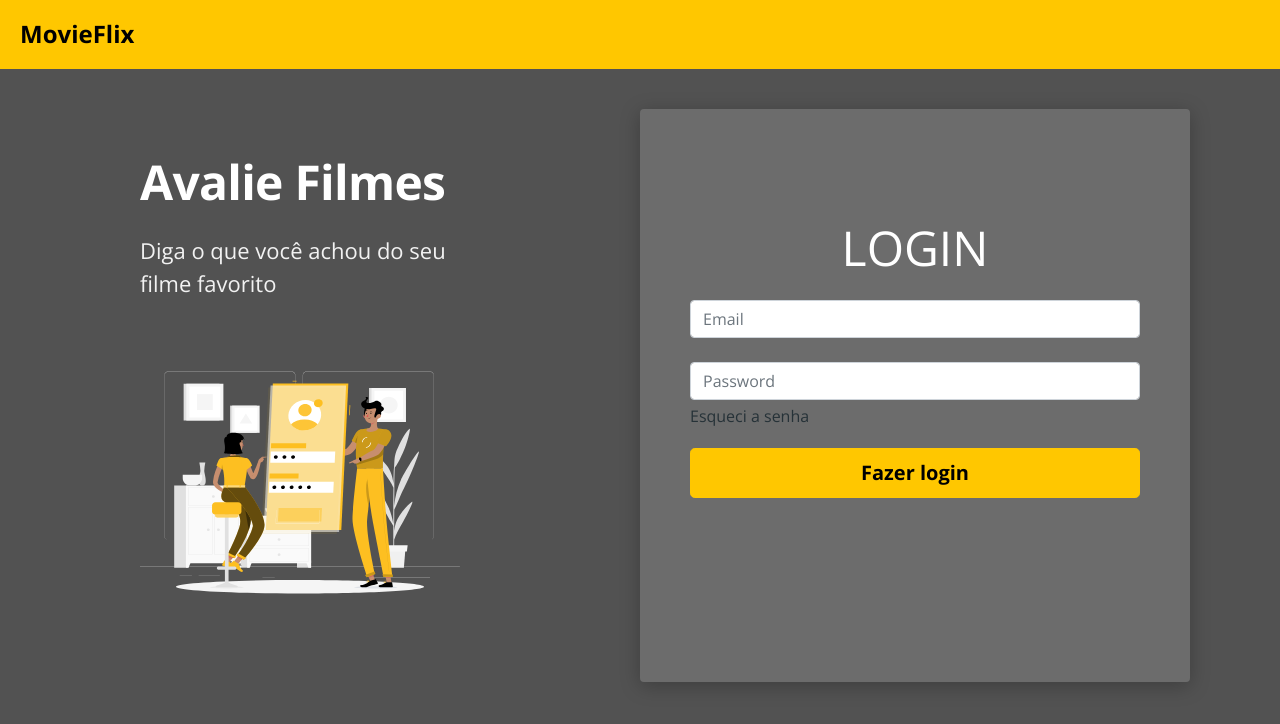
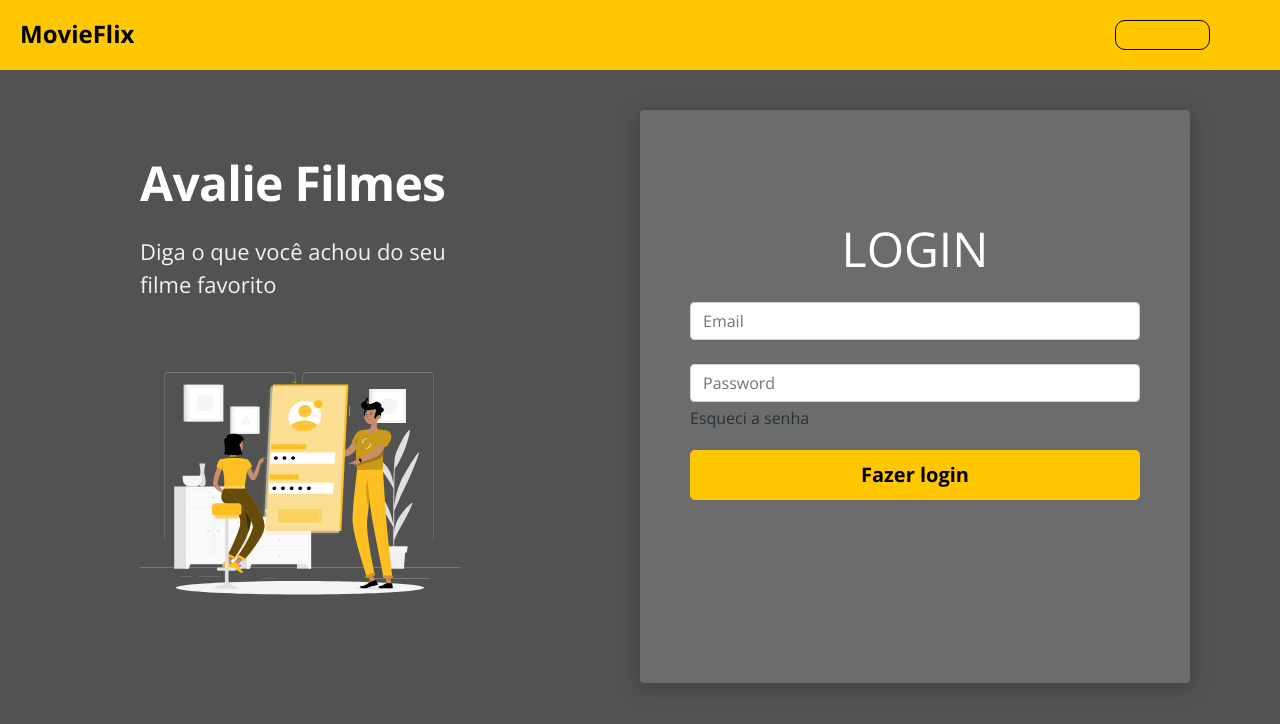
Before and after one commit to igor-lourenco/movie-flix, a React (Create React App) app in the folder frontweb/: page / in a window 1280 px wide. Shown: the top 724 px of the page. Built offline with nearby package versions, Linux system fonts and the light colour scheme; no server answers.

Commit message:
Styling logout

```diff
--- a/frontweb/src/components/Navbar/index.tsx
+++ b/frontweb/src/components/Navbar/index.tsx
@@ -51,7 +51,7 @@ const Navbar = () => {
       <div className="nav-authenticad">
         {authData.authenticated ? (
           <a href="#logout" onClick={handleLogoutClick}>
-            <h6>Sair</h6>
+            <h4>Sair</h4>
           </a>
         ) : (
           <div></div>
--- a/frontweb/src/components/Navbar/styles.css
+++ b/frontweb/src/components/Navbar/styles.css
@@ -1,4 +1,5 @@
-.nav-logo, .nav-logo:hover {
+.nav-logo,
+.nav-logo:hover {
   color: #000;
 }
 
@@ -6,7 +7,6 @@
   padding: 20px;
   display: flex;
   justify-content: space-between;
-
 }
 
 .nav-text {
@@ -14,6 +14,12 @@
   width: 120px;
 }
 
-.nav-authenticad{
-    margin-right:50px;
+.nav-authenticad {
+  margin-right: 50px;
+  border: 1px solid #000000;
+  box-sizing: border-box;
+  border-radius: 10px;
+  width: 95px;
+  height: 30px;
+  text-align: center;
 }
```
Lines whose indentation alone changed are shown as unchanged.
